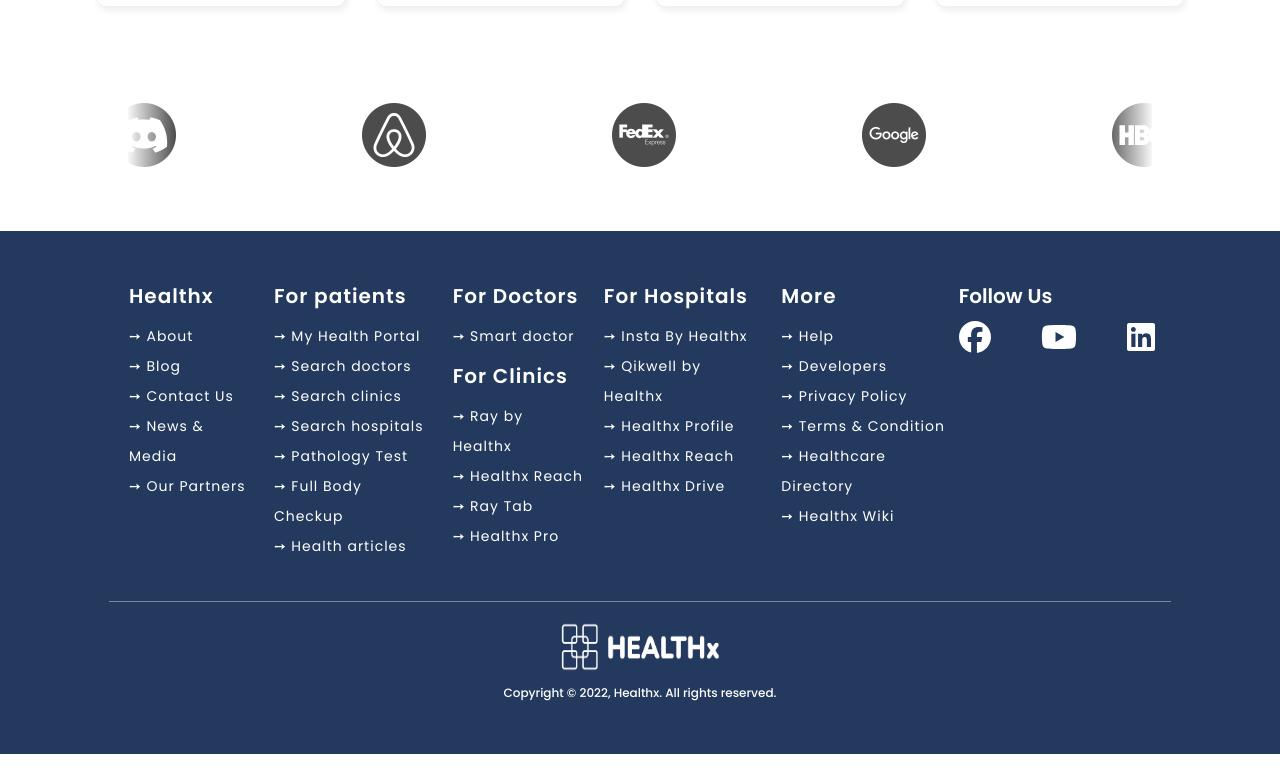
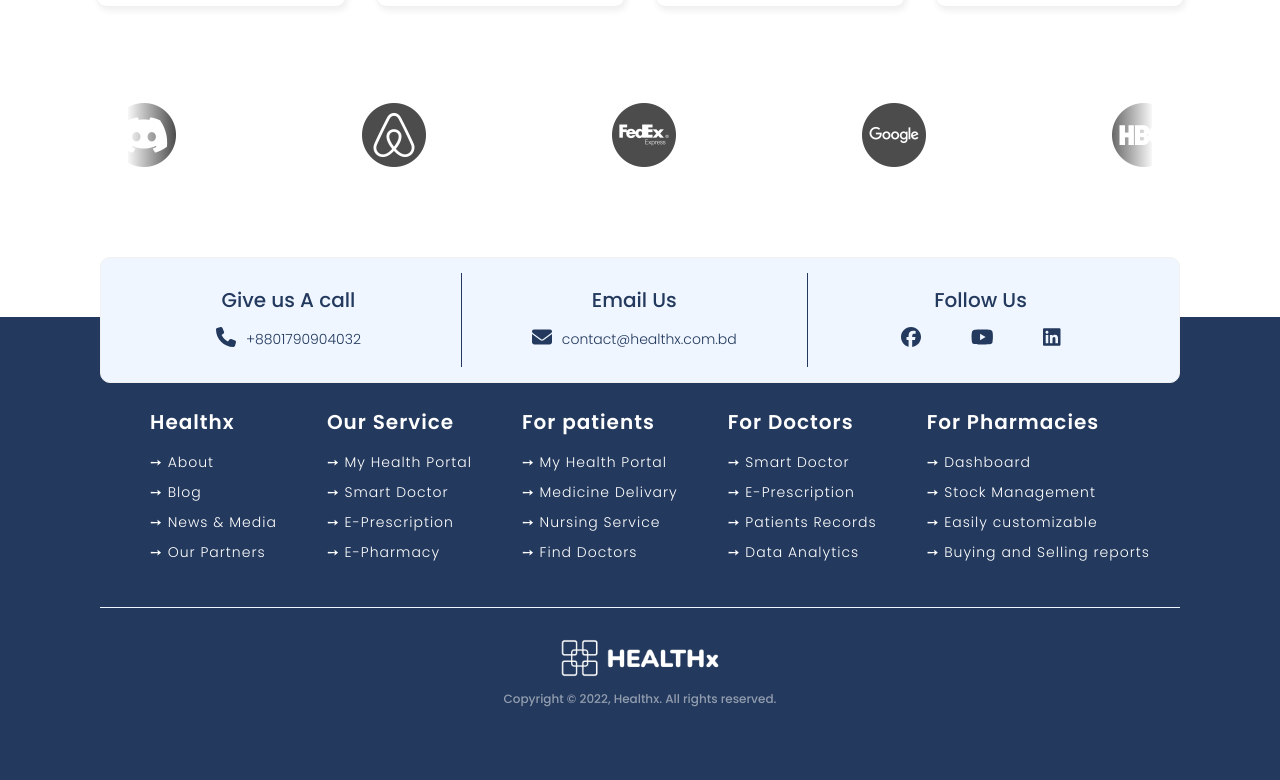
Before and after one commit to sajidurshajib/healthx-main-nextjs, a Next.js app: page / in a window 1280 px wide. Shown: the part 2251-3031 px from the top of the page. Before the commit the page ends 3005 px from the top, so only its background shows below. Built offline with nearby package versions, Linux system fonts and the light colour scheme.

Commit message:
redesigned: footer

```diff
--- a/components/Footer/Footer.js
+++ b/components/Footer/Footer.js
@@ -1,43 +1,108 @@
-import { faFacebook, faYoutube, faLinkedin } from '@fortawesome/free-brands-svg-icons'
+import { faFacebook, faYoutube, faLinkedin, faWhatsapp } from '@fortawesome/free-brands-svg-icons'
+import { faPhone, faEnvelope } from '@fortawesome/free-solid-svg-icons'
 import { FontAwesomeIcon } from '@fortawesome/react-fontawesome'
 import Image from 'next/image'
-import logo from '../../assets/img/hx-whitex.png'
+import logo from '../../assets/img/hx-white.png'
 import classes from './Footer.module.css'
 
 const Footer = () => {
-    let hx = ['About', 'Blog', 'Contact Us', 'News & Media', 'Our Partners']
+    let hx = [
+        { menu: 'About', link: '#' },
+        { menu: 'Blog', link: '#' },
+        { menu: 'News & Media', link: '#' },
+        { menu: 'Our Partners', link: '#' },
+    ]
+
+    let ourFeatures = [
+        { menu: 'My Health Portal', link: '#' },
+        { menu: 'Smart Doctor', link: '#' },
+        { menu: 'E-Prescription', link: '#' },
+        { menu: 'E-Pharmacy', link: '#' },
+    ]
 
     let forPatients = [
-        'My Health Portal',
-        'Search doctors',
-        'Search clinics',
-        'Search hospitals',
-        'Pathology Test',
-        'Full Body Checkup',
-        'Health articles',
+        { menu: 'My Health Portal', link: '#' },
+        { menu: 'Medicine Delivary', link: '#' },
+        { menu: 'Nursing Service', link: '#' },
+        { menu: 'Find Doctors', link: '#' },
     ]
-    let forDoctors = ['Smart doctor']
 
-    let forClinics = ['Ray by Healthx', 'Healthx Reach', 'Ray Tab', 'Healthx Pro']
+    let forDoctors = [
+        { menu: 'Smart Doctor', link: '#' },
+        { menu: 'E-Prescription', link: '#' },
+        { menu: 'Patients Records', link: '#' },
+        { menu: 'Data Analytics', link: '#' },
+    ]
 
-    let forHospitals = ['Insta By Healthx', 'Qikwell by Healthx', 'Healthx Profile', 'Healthx Reach', 'Healthx Drive']
-
-    let forCorporates = ['Wellness Plans']
-
-    let more = ['Help', 'Developers', 'Privacy Policy', 'Terms & Condition', 'Healthcare Directory', 'Healthx Wiki']
+    let forPharmacies = [
+        { menu: 'Dashboard', link: '#' },
+        { menu: 'Stock Management', link: '#' },
+        { menu: 'Easily customizable', link: '#' },
+        { menu: 'Buying and Selling reports', link: '#' },
+    ]
 
     return (
         <div>
             <footer className={classes.Footer}>
                 <div className={classes.footerWrapper}>
+                    <div className={classes.footerContact}>
+                        <div className={classes.Phone}>
+                            <>
+                                <p>Give us A call</p>
+                                <div className={classes.Shadow}>
+                                    <p className={classes.Info}>
+                                        <FontAwesomeIcon icon={faPhone} />
+                                        <span>+8801790904032</span>
+                                    </p>
+                                </div>
+                            </>
+                        </div>
+                        <div className={classes.Email}>
+                            <p>Email Us</p>
+                            <div className={classes.Shadow}>
+                                <p className={classes.Info}>
+                                    <FontAwesomeIcon icon={faEnvelope} />
+                                    <span>contact@healthx.com.bd</span>
+                                </p>
+                            </div>
+                        </div>
+                        <div>
+                            <p>Follow Us</p>
+                            <div className={classes.Media}>
+                                <a href="#" className={classes.Icon}>
+                                    <FontAwesomeIcon icon={faFacebook} />
+                                </a>
+                                <a href="#" className={classes.Icon}>
+                                    <FontAwesomeIcon icon={faYoutube} />
+                                </a>
+                                <a href="#" className={classes.Icon}>
+                                    <FontAwesomeIcon icon={faLinkedin} />
+                                </a>
+                            </div>
+                        </div>
+                    </div>
+
                     <div className={classes.footerContent}>
                         <div className={classes.footerColumn}>
                             <div className={classes.Heading}>Healthx</div>
                             <div className={classes.Item}>
                                 {hx.map((menu, index) => {
                                     return (
-                                        <a href="#" key={index}>
-                                            &#10137; {menu}
+                                        <a href={menu.link} key={index}>
+                                            &#10137; {menu.menu}
+                                        </a>
+                                    )
+                                })}
+                            </div>
+                        </div>
+
+                        <div className={classes.footerColumn}>
+                            <div className={classes.Heading}>Our Service</div>
+                            <div className={classes.Item}>
+                                {ourFeatures.map((service, index) => {
+                                    return (
+                                        <a href={service.link} key={index}>
+                                            &#10137; {service.menu}
                                         </a>
                                     )
                                 })}
@@ -49,8 +114,8 @@ const Footer = () => {
                             <div className={classes.Item}>
                                 {forPatients.map((service, index) => {
                                     return (
-                                        <a href="#" key={index}>
-                                            &#10137; {service}
+                                        <a href={service.link} key={index}>
+                                            &#10137; {service.menu}
                                         </a>
                                     )
                                 })}
@@ -62,19 +127,8 @@ const Footer = () => {
                             <div className={classes.Item}>
                                 {forDoctors.map((service, index) => {
                                     return (
-                                        <a href="#" key={index}>
-                                            &#10137; {service}
-                                        </a>
-                                    )
-                                })}
-                            </div>
-
-                            <div className={classes.Heading}>For Clinics</div>
-                            <div className={classes.Item}>
-                                {forClinics.map((service, index) => {
-                                    return (
-                                        <a href="#" key={index}>
-                                            &#10137; {service}
+                                        <a href={service.link} key={index}>
+                                            &#10137; {service.menu}
                                         </a>
                                     )
                                 })}
@@ -82,49 +136,21 @@ const Footer = () => {
                         </div>
 
                         <div className={classes.footerColumn}>
-                            <div className={classes.Heading}>For Hospitals</div>
+                            <div className={classes.Heading}>For Pharmacies</div>
                             <div className={classes.Item}>
-                                {forHospitals.map((service, index) => {
+                                {forPharmacies.map((service, index) => {
                                     return (
-                                        <a href="#" key={index}>
-                                            &#10137; {service}
+                                        <a href={service.link} key={index}>
+                                            &#10137; {service.menu}
                                         </a>
                                     )
                                 })}
                             </div>
                         </div>
-
-                        <div className={classes.footerColumn}>
-                            <div className={classes.Heading}>More</div>
-                            <div className={classes.Item}>
-                                {more.map((service, index) => {
-                                    return (
-                                        <a href="#" key={index}>
-                                            &#10137; {service}
-                                        </a>
-                                    )
-                                })}
-                            </div>
-                        </div>
-
-                        <div className={classes.footerColumnLast}>
-                            <div className={classes.headerSocial}>Follow Us</div>
-                            <div className={classes.Media}>
-                                <a href="#" className={classes.Icon}>
-                                    <FontAwesomeIcon icon={faFacebook} size="2x" />
-                                </a>
-                                <a href="#" className={classes.Icon}>
-                                    <FontAwesomeIcon icon={faYoutube} size="2x" />
-                                </a>
-                                <a href="#" className={classes.Icon}>
-                                    <FontAwesomeIcon icon={faLinkedin} size="2x" />
-                                </a>
-                            </div>
-                        </div>
                     </div>
                     <div className={classes.footerCopyright}>
                         <div className={classes.Logo}>
-                            <Image src={logo} height="50px" width="160px" alt="logo" />
+                            <Image src={logo} height="100px" width="180px" alt="logo" />
                         </div>
                         <span>Copyright &#169; 2022, Healthx. All rights reserved.</span>
                     </div>
--- a/components/Footer/Footer.module.css
+++ b/components/Footer/Footer.module.css
@@ -1,17 +1,75 @@
 .Footer {
-    padding: 50px;
+    padding: 40px;
     width: 100%;
     background: var(--dark-blue);
     color: var(--white);
+    margin-top: 150px;
 }
 .footerWrapper {
+    position: relative;
     margin: auto;
     width: 90%;
+}
+
+/* Footer Contact */
+.footerWrapper > .footerContact {
+    display: grid;
+    grid-template-columns: repeat(3, 33%);
+    width: 100%;
+    background: var(--light-blue);
+    border: 1px solid var(--light);
+    color: var(--dark-blue);
+    border-radius: 10px;
+    position: absolute;
+    top: -150px;
+    padding: 15px;
+    cursor: pointer;
+}
+.footerWrapper > .footerContact div {
+    text-align: center;
+    line-height: 0.7;
+    font-size: 20px;
+    font-weight: 500;
+}
+
+.footerWrapper > .footerContact > div > .Shadow > .Info:hover {
+    transform: scale(1.2, 1.2);
+    transition: 300ms;
+}
+
+.footerWrapper > .footerContact .Phone {
+    border-right: 1px solid var(--dark-blue);
+}
+
+.footerWrapper > .footerContact .Email {
+    border-right: 1px solid var(--dark-blue);
+}
+
+.footerWrapper > .footerContact div p span {
+    margin-left: 10px;
+    font-size: 14px;
+    font-weight: 300;
+}
+
+.footerWrapper > .footerContact > div > .Media {
+    display: flex;
+    justify-content: center;
+    margin-left: 50px;
+}
+
+.Media > .Icon {
+    margin-right: 50px;
+}
+
+.Media > a:hover {
+    transition: 500ms;
+    transform: rotateZ(360deg);
 }
 
 .footerContent {
     display: flex;
     justify-content: space-evenly;
+    margin-top: 50px;
     margin-bottom: 30px;
 }
 
@@ -26,13 +84,6 @@
     letter-spacing: 1px;
 }
 
-.footerColumn > .Heading::after {
-    background: var(--white);
-    content: '';
-    height: 5px;
-    width: 50%;
-}
-
 .footerColumn > .Item {
     margin-top: 10px;
     margin-bottom: 10px;
@@ -42,52 +93,32 @@
     line-height: 30px;
     letter-spacing: 1px;
     font-size: 14px;
+    font-weight: 300;
 }
 
 .Item a:hover {
     cursor: pointer;
-}
-
-.footerColumnLast {
-    vertical-align: top;
-    display: inline-block;
-    width: 20%;
-}
-
-.footerColumnLast > .headerSocial {
-    font-size: 20px;
-    font-weight: 800;
-}
-
-.footerColumnLast > .Media {
-    display: flex;
-    margin-top: 10px;
-}
-.Media > .Icon {
-    margin-right: 50px;
-}
-
-.Media > a:hover {
-    transition: 500ms;
-    transform: rotateZ(360deg);
+    opacity: 0.99;
 }
 
 /* copyright */
 
 .footerWrapper > .footerCopyright {
-    border-top: 1px solid var(--grey);
+    border-top: 1px solid var(--light-blue);
     display: block;
     text-align: center;
 }
 
-.footerCopyright > .Logo {
-    margin-top: 20px;
+.footerCopyright > .Logo img {
+    object-fit: cover;
 }
 
 .footerCopyright > span {
-    margin-top: 10px;
+    position: relative;
     font-size: 12px;
     font-weight: 500;
+    opacity: 0.5;
+    top: -30px;
 }
 
 @media (max-width: 768px) {
```
